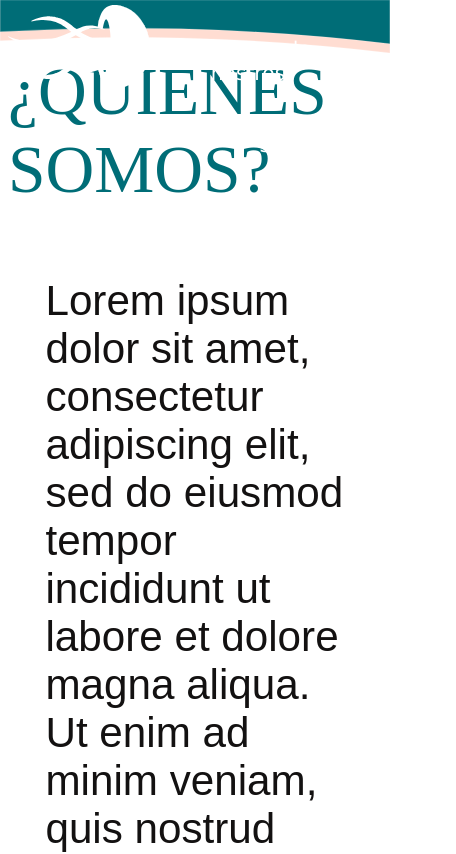
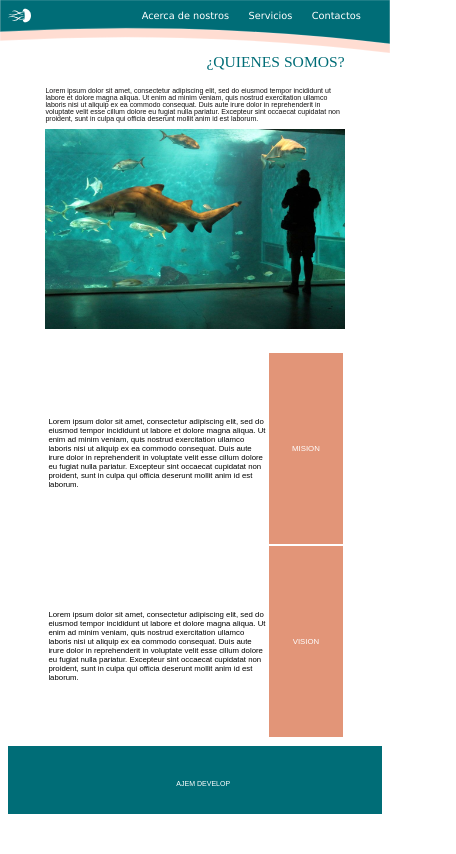
Before and after one commit to EvoraHn/HTML-Acuario, a plain HTML site: page Paginas/about.html in a window 390 px wide. Shown: the top 854 px of the page, 456 px wide, since content can reach past the window. Drawn offline with Linux system fonts and the light colour scheme.

Commit message:
Pagina acerca de... responsiva

```diff
--- a/Estilos/about.css
+++ b/Estilos/about.css
@@ -1,4 +1,5 @@
 @import url(./index.css);
+
 .Header{
     top: 0em;
     left: 0em;
@@ -6,25 +7,22 @@
     background-image: url('../Imagenes/Encabezado.svg');
     background-repeat: no-repeat;
     background-size: 100%, 100%;
-    height:60%;
+    height:60vw;
     width: 100%;
-
-
 }
 .Menu{
 
     font-family: Verdana, Arial;
     position: relative;
-    top: 0.7em;
+
     display: flex;
     flex-flow: row wrap;
     justify-content: flex-end;
-    height: 10em;
+    height: 10vw;
     list-style: none;
     margin: 0;
-    font-size: 1.5em;
+    font-size: 1.5vw;
     margin-right: 005%;
-
 
 }
 .Menu a {
@@ -32,49 +30,54 @@
     display: block;
     padding: 1em;
     color: white;
+    font-size: 2.5vw;
 }
 .LogoP
 {
     position: relative;
-    top: 0%;
+    top: .01%;
     float: left;
-    height: 10vh;
+    height: 6vw;
+    width: 6vw;
     bottom: 10%;
     left: 0%;
-    margin-top: 1.2%;
-    margin-left: 2%;
+    margin-top: 1vw;
+    margin-left: 2vw;
 }
 .PieP
 {
     position: relative;
-    top:100vh;
-    left: 0em;
-    height: 8em;
+
+    height: 8vh;
+    font-size: 1.8vw;
+    left: 0vw;
+    right: 0vw;
     width: 100%;
     background-color: #006d77
 }
+
 .imagen{
-
     margin-left: 10%;
     margin-right: 10%;
     margin-bottom: 5%;
     width: 80%;
     float: center;
 }
+
 .parrafoTitulo{
 
     float: right;
     margin-top:12% ;
     margin-right: 10%;
     font-family: "Verdana,Arial" ;
-    font-size: 8vh;
+    font-size: 4vw;
     color: #006d77
 }
 .parrafo{
     float: right;
     margin-top:.2% ;
     font-family: "Arial" ;
-    font-size: 5vh;
+    font-size: 1.8vw;
     color: rgb(19, 17, 17);
     width: 80%;
     margin-right: 10%;
@@ -85,7 +88,6 @@
 .columnaDeColor{
 
     margin-top:30% ;
-
     color:#fff;
     background-color: #e29578;
     width: 25%;
@@ -95,7 +97,7 @@
 }
 table {
     font-family: "Arial" ;
-    font-size: 5vh;
+    font-size: 2vw;
     margin-right: 10%;
     margin-left: 10%;
 }
```
Also changed, not shown: Paginas/about.html (+2 -1 lines).
